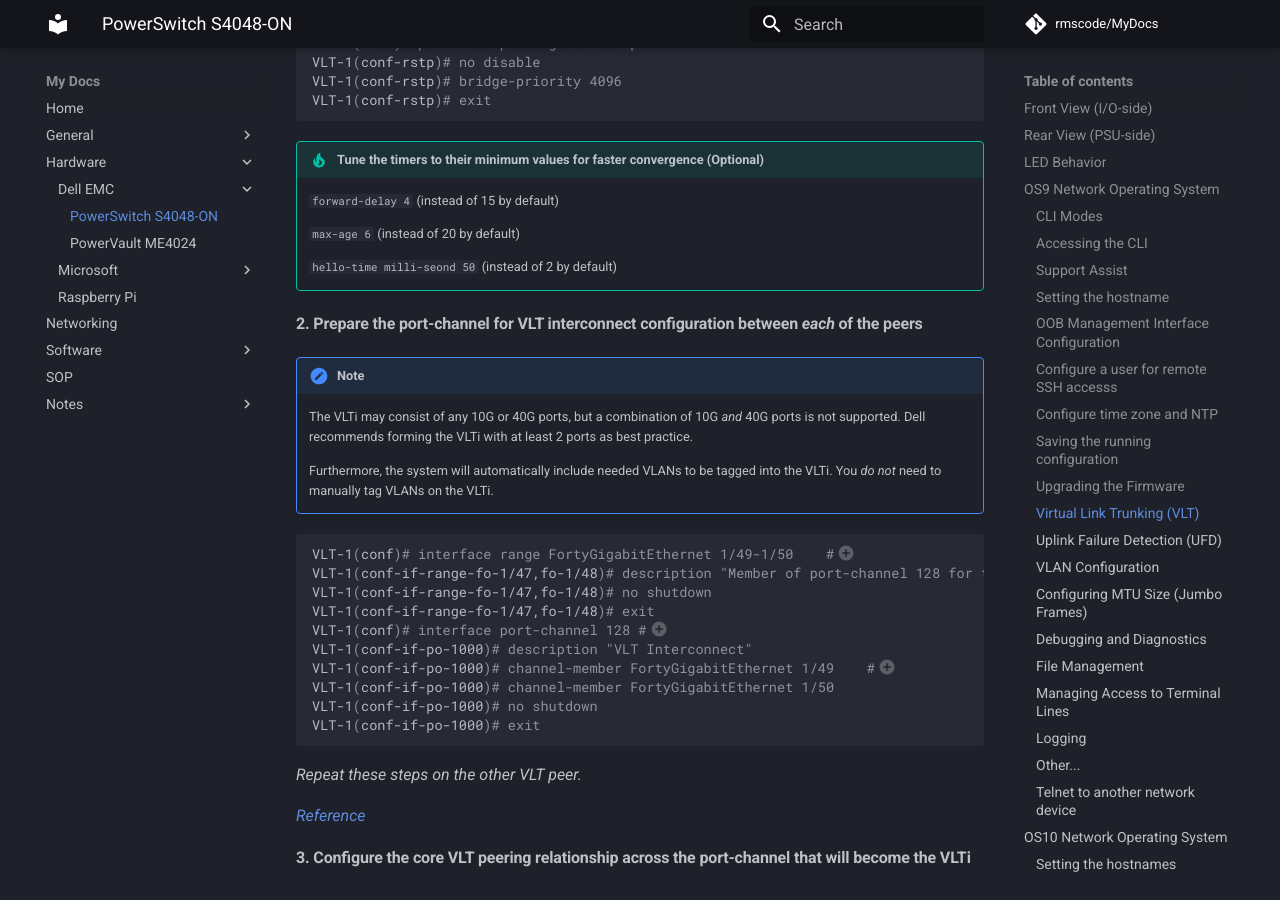
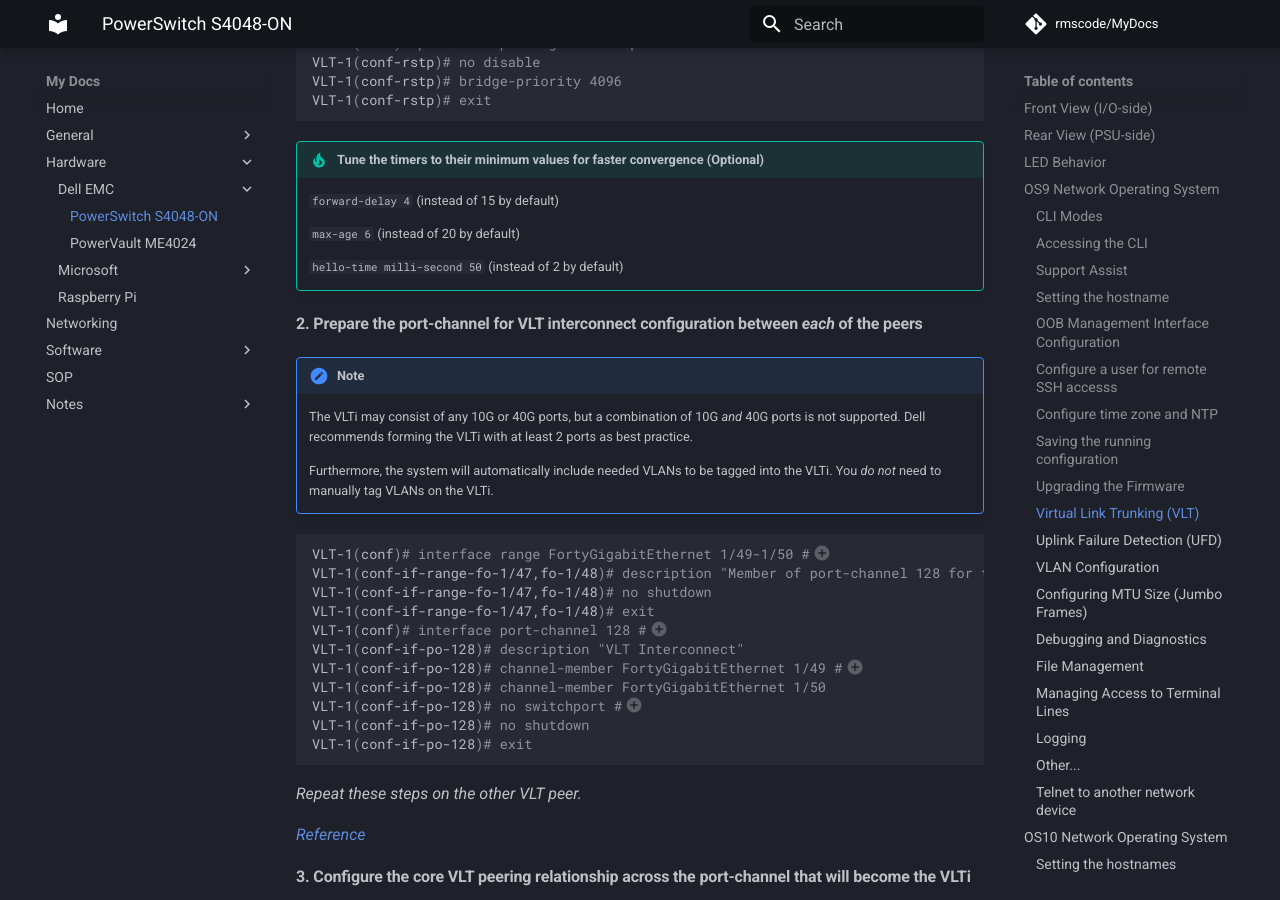
Before and after one commit to rmscode/binary-garden, an MkDocs documentation site: the page built from docs/hardware/dell-emc/s4048-on.md, in a window 1280 px wide and 900 px high, scrolled down 8403 px. Built offline with MkDocs 1.6.1 and Material for MkDocs 9.7.7, drawn with Linux system fonts in a browser that asks for light colours; comment, search, counter and statistics services are not loaded.

Commit message:
Update s4048-on.md

````diff
--- a/docs/hardware/dell-emc/s4048-on.md
+++ b/docs/hardware/dell-emc/s4048-on.md
@@ -431,7 +431,7 @@
 
     `max-age 6` (instead of 20 by default)
 
-    `hello-time milli-seond 50` (instead of 2 by default)
+    `hello-time milli-second 50` (instead of 2 by default)
 
 
 #### 2. Prepare the port-channel for VLT interconnect configuration between *each* of the peers
@@ -443,22 +443,24 @@
     Furthermore, the system will automatically include needed VLANs to be tagged into the VLTi. You *do not* need to manually tag VLANs on the VLTi.
 
 ```shell
-VLT-1(conf)# interface range FortyGigabitEthernet 1/49-1/50    #(1)
-VLT-1(conf-if-range-fo-1/47,fo-1/48)# description "Member of port-channel 128 for the VLT Interconnect"    #(2)
+VLT-1(conf)# interface range FortyGigabitEthernet 1/49-1/50 #(1)
+VLT-1(conf-if-range-fo-1/47,fo-1/48)# description "Member of port-channel 128 for the VLT Interconnect" #(2)
 VLT-1(conf-if-range-fo-1/47,fo-1/48)# no shutdown
 VLT-1(conf-if-range-fo-1/47,fo-1/48)# exit
 VLT-1(conf)# interface port-channel 128 #(3)
-VLT-1(conf-if-po-1000)# description "VLT Interconnect"
-VLT-1(conf-if-po-1000)# channel-member FortyGigabitEthernet 1/49    #(4)
-VLT-1(conf-if-po-1000)# channel-member FortyGigabitEthernet 1/50
-VLT-1(conf-if-po-1000)# no shutdown
-VLT-1(conf-if-po-1000)# exit
+VLT-1(conf-if-po-128)# description "VLT Interconnect"
+VLT-1(conf-if-po-128)# channel-member FortyGigabitEthernet 1/49 #(4)
+VLT-1(conf-if-po-128)# channel-member FortyGigabitEthernet 1/50
+VLT-1(conf-if-po-128)# no switchport #(5)
+VLT-1(conf-if-po-128)# no shutdown
+VLT-1(conf-if-po-128)# exit
 ```
 
 1. The `interface range` command allows you to select multiple interfaces at once for configuration. We'll be using these interfaces for the VLTi.
 2. The `description` command is useful for labeling interfaces and port-channels, among other things. When using the the `show` command, the description will be displayed first. Its not required, but it's good practice.
 3. Configuring a port-channel (LAG) for the VLTi. In OS9, the ID # can be anything from 1-128.
 4. Selecting the interfaces that will be used to form the port-channel.
+5. This will default the port-channel and place it in Layer 2 Access mode if it isn't already. This is required for the VLTi.
 
 *Repeat these steps on the other VLT peer.*
 
@@ -469,16 +471,16 @@
 === "VLT Peer 1"
 
     ```shell
-    VLT-1(conf)# vlt domain 1    #(1)
-    VLT-1(conf-vlt-1)# back-up destination 10.1.1.2    #(2)
-    VLT-1(conf-vlt-1)# peer-link port-channel 128    #(3)
-    VLT-1(conf-vlt-1)# primary-priority 1    #(4)
+    VLT-1(conf)# vlt domain 1 #(1)
+    VLT-1(conf-vlt-1)# back-up destination 10.1.1.2 #(2)
+    VLT-1(conf-vlt-1)# peer-link port-channel 128 #(3)
+    VLT-1(conf-vlt-1)# primary-priority 1 #(4)
     VLT-1(conf-vlt-1)# exit
     ```
 
     1. The VLT domain requires an ID number (1-1000). Configure the same ID on the peer switch to allow for common peering.
     2. This is the OOB management IP address of VLT peer 2. You can optionally specify the time `interval`. The range is from 1 to 5 seconds. The default is 3 seconds.
-    3. Configuring the port-channel that will be used as the VLTi.
+    3. Configuring port-channel 128 as the peer link (VLTi).
     4. (Optional) The system elects a primary and secondary VLT device, but you can configure the roles before the election process by setting the `primary-priority` (1-65535). The lowest value is elected as the primary. Fixing system parameters also avoids negotiations (for fast convergence).
 
 === "VLT Peer 2"
@@ -486,7 +488,7 @@
     ```shell
     VLT-2(conf)# vlt domain 1
     VLT-2(conf-vlt-1)# back-up destination 10.1.1.1    #(1)
-    VLT-2(conf-vlt-1)# peer-link port-channel 1000
+    VLT-2(conf-vlt-1)# peer-link port-channel 128
     VLT-2(conf-vlt-1)# primary-priority 8192
     VLT-2(conf-vlt-1)# exit
     ```
````
